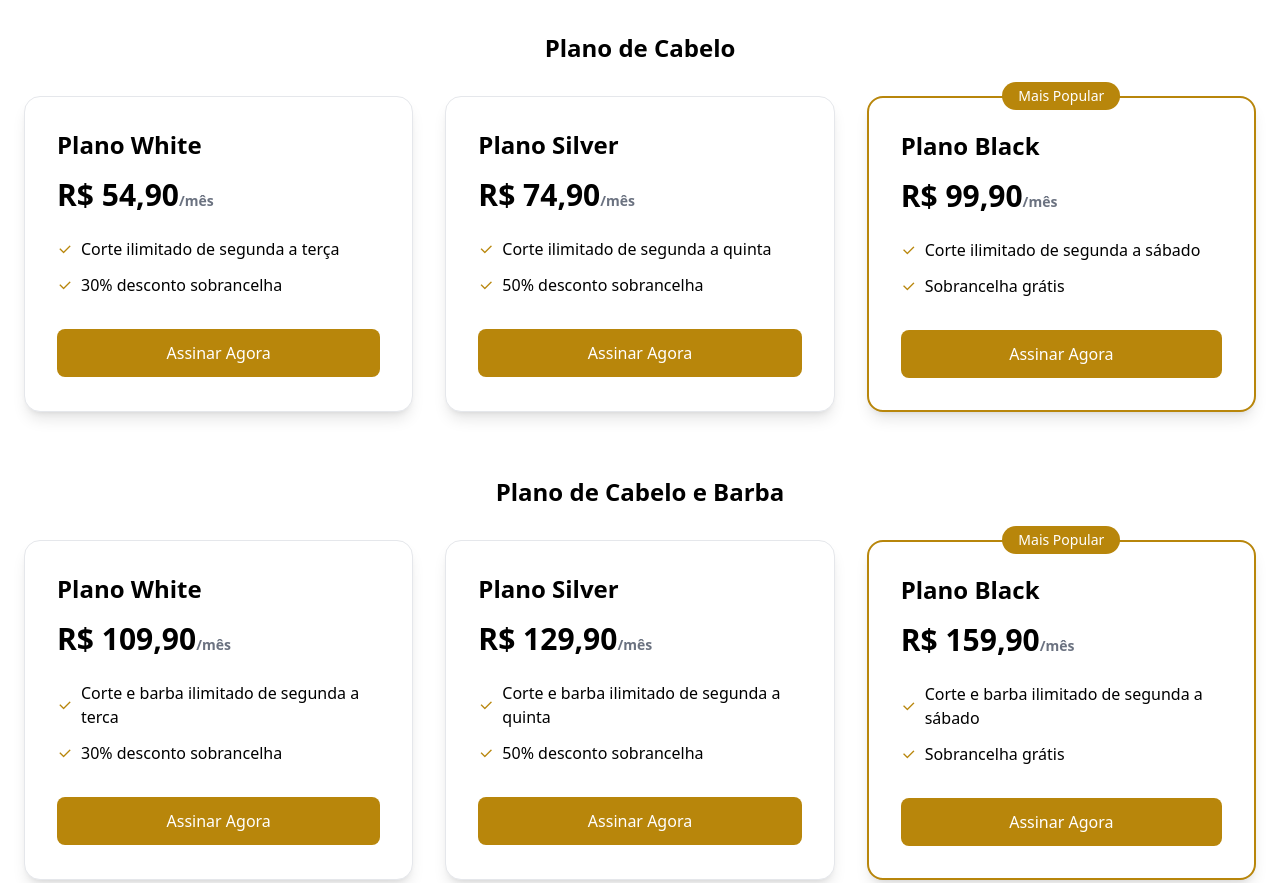
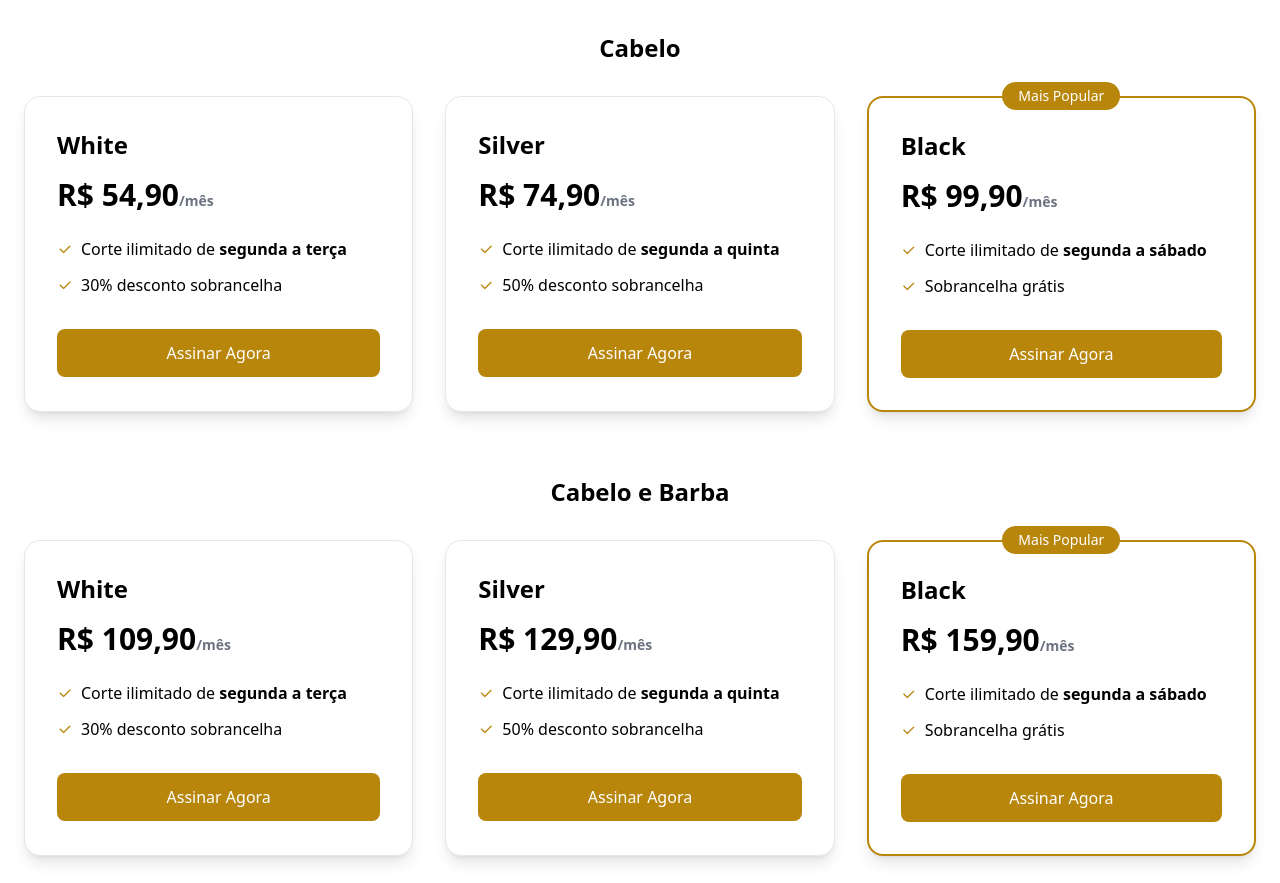
Before and after one commit to pedrodev2005/BarbeariaIrmaosDias, a plain HTML site: page index.html in a window 1280 px wide. Shown: the part 1460-2343 px from the top of the page. Drawn offline with nearby package versions, Linux system fonts and the light colour scheme.

Commit message:
Update index.html

```diff
--- a/index.html
+++ b/index.html
@@ -66,11 +66,11 @@
             <a href="#planos" class="text-gray-700 hover:text-primary"
               >Planos</a
             >
+            <a href="#unidades" class="text-gray-700 hover:text-primary"
+              >Unidades</a
+            >
             <a href="#galeria" class="text-gray-700 hover:text-primary"
               >Galeria</a
-            >
-            <a href="#unidades" class="text-gray-700 hover:text-primary"
-              >Unidades</a
             >
           </div>
           <a
@@ -168,19 +168,19 @@
         <div class="container mx-auto px-6">
           <h2 class="text-4xl font-bold text-center mb-16">Planos Mensais</h2>
           <div class="mb-16">
-            <h3 class="text-2xl font-bold text-center mb-8">Plano de Cabelo</h3>
+            <h3 class="text-2xl font-bold text-center mb-8">Cabelo</h3>
             <div class="grid grid-cols-1 md:grid-cols-3 gap-8">
               <div
                 class="bg-white p-8 rounded-lg shadow-lg border border-gray-200"
               >
-                <h3 class="text-2xl font-bold mb-4">Plano White</h3>
+                <h3 class="text-2xl font-bold mb-4">White</h3>
                 <div class="text-3xl font-bold mb-6">
                   R$ 54,90<span class="text-sm text-gray-500">/mês</span>
                 </div>
                 <ul class="space-y-3 mb-8">
                   <li class="flex items-center">
-                    <i class="ri-check-line text-primary mr-2"></i>Corte
-                    ilimitado de segunda a terça
+                    <i class="ri-check-line text-primary mr-2"></i>
+                    <p>Corte ilimitado de <b>segunda a terça</b></p>
                   </li>
 
                   <li class="flex items-center">
@@ -188,34 +188,39 @@
                     sobrancelha
                   </li>
                 </ul>
+
+                <a href="https://cashbarber.com.br/irmaosdias" target="_blank">
                   <button
                     class="w-full bg-primary text-white py-3 !rounded-button hover:bg-primary/90"
                   >
                     Assinar Agora
                   </button>
+                </a>
               </div>
               <div
                 class="bg-white p-8 rounded-lg shadow-lg border border-gray-200"
               >
-                <h3 class="text-2xl font-bold mb-4">Plano Silver</h3>
+                <h3 class="text-2xl font-bold mb-4">Silver</h3>
                 <div class="text-3xl font-bold mb-6">
                   R$ 74,90<span class="text-sm text-gray-500">/mês</span>
                 </div>
                 <ul class="space-y-3 mb-8">
                   <li class="flex items-center">
-                    <i class="ri-check-line text-primary mr-2"></i>Corte
-                    ilimitado de segunda a quinta
+                    <i class="ri-check-line text-primary mr-2"></i>
+                    <p>Corte ilimitado de <b>segunda a quinta</b></p>
                   </li>
                   <li class="flex items-center">
                     <i class="ri-check-line text-primary mr-2"></i>50% desconto
                     sobrancelha
                   </li>
                 </ul>
+                <a href="https://cashbarber.com.br/irmaosdias" target="_blank">
                   <button
                     class="w-full bg-primary text-white py-3 !rounded-button hover:bg-primary/90"
                   >
                     Assinar Agora
                   </button>
+                </a>
               </div>
               <div
                 class="bg-white p-8 rounded-lg shadow-lg border-2 border-primary relative"
@@ -225,44 +230,44 @@
                 >
                   Mais Popular
                 </div>
-                <h3 class="text-2xl font-bold mb-4">Plano Black</h3>
+                <h3 class="text-2xl font-bold mb-4">Black</h3>
                 <div class="text-3xl font-bold mb-6">
                   R$ 99,90<span class="text-sm text-gray-500">/mês</span>
                 </div>
                 <ul class="space-y-3 mb-8">
                   <li class="flex items-center">
-                    <i class="ri-check-line text-primary mr-2"></i>Corte
-                    ilimitado de segunda a sábado
+                    <i class="ri-check-line text-primary mr-2"></i>
+                    <p>Corte ilimitado de <b>segunda a sábado</b></p>
                   </li>
                   <li class="flex items-center">
                     <i class="ri-check-line text-primary mr-2"></i>Sobrancelha
                     grátis
                   </li>
                 </ul>
+                <a href="https://cashbarber.com.br/irmaosdias" target="_blank">
                   <button
                     class="w-full bg-primary text-white py-3 !rounded-button hover:bg-primary/90"
                   >
                     Assinar Agora
                   </button>
+                </a>
               </div>
             </div>
           </div>
           <div>
-            <h3 class="text-2xl font-bold text-center mb-8">
-              Plano de Cabelo e Barba
-            </h3>
+            <h3 class="text-2xl font-bold text-center mb-8">Cabelo e Barba</h3>
             <div class="grid grid-cols-1 md:grid-cols-3 gap-8">
               <div
                 class="bg-white p-8 rounded-lg shadow-lg border border-gray-200"
               >
-                <h3 class="text-2xl font-bold mb-4">Plano White</h3>
+                <h3 class="text-2xl font-bold mb-4">White</h3>
                 <div class="text-3xl font-bold mb-6">
                   R$ 109,90<span class="text-sm text-gray-500">/mês</span>
                 </div>
                 <ul class="space-y-3 mb-8">
                   <li class="flex items-center">
-                    <i class="ri-check-line text-primary mr-2"></i>Corte e barba
-                    ilimitado de segunda a terca
+                    <i class="ri-check-line text-primary mr-2"></i>
+                    <p>Corte ilimitado de <b>segunda a terça</b></p>
                   </li>
                   <li class="flex items-center">
                     <i class="ri-check-line text-primary mr-2"></i>30% desconto
@@ -270,34 +275,38 @@
                   </li>
                 </ul>
 
+                <a href="https://cashbarber.com.br/irmaosdias" target="_blank">
                   <button
                     class="w-full bg-primary text-white py-3 !rounded-button hover:bg-primary/90"
                   >
                     Assinar Agora
                   </button>
+                </a>
               </div>
               <div
                 class="bg-white p-8 rounded-lg shadow-lg border border-gray-200"
               >
-                <h3 class="text-2xl font-bold mb-4">Plano Silver</h3>
+                <h3 class="text-2xl font-bold mb-4">Silver</h3>
                 <div class="text-3xl font-bold mb-6">
                   R$ 129,90<span class="text-sm text-gray-500">/mês</span>
                 </div>
                 <ul class="space-y-3 mb-8">
                   <li class="flex items-center">
-                    <i class="ri-check-line text-primary mr-2"></i>Corte e barba
-                    ilimitado de segunda a quinta
+                    <i class="ri-check-line text-primary mr-2"></i>
+                    <p>Corte ilimitado de <b>segunda a quinta</b></p>
                   </li>
                   <li class="flex items-center">
                     <i class="ri-check-line text-primary mr-2"></i>50% desconto
                     sobrancelha
                   </li>
                 </ul>
+                <a href="https://cashbarber.com.br/irmaosdias" target="_blank">
                   <button
                     class="w-full bg-primary text-white py-3 !rounded-button hover:bg-primary/90"
                   >
                     Assinar Agora
                   </button>
+                </a>
               </div>
               <div
                 class="bg-white p-8 rounded-lg shadow-lg border-2 border-primary relative"
@@ -307,25 +316,27 @@
                 >
                   Mais Popular
                 </div>
-                <h3 class="text-2xl font-bold mb-4">Plano Black</h3>
+                <h3 class="text-2xl font-bold mb-4">Black</h3>
                 <div class="text-3xl font-bold mb-6">
                   R$ 159,90<span class="text-sm text-gray-500">/mês</span>
                 </div>
                 <ul class="space-y-3 mb-8">
                   <li class="flex items-center">
-                    <i class="ri-check-line text-primary mr-2"></i>Corte e barba
-                    ilimitado de segunda a sábado
+                    <i class="ri-check-line text-primary mr-2"></i>
+                    <p>Corte ilimitado de <b>segunda a sábado</b></p>
                   </li>
                   <li class="flex items-center">
                     <i class="ri-check-line text-primary mr-2"></i>Sobrancelha
                     grátis
                   </li>
                 </ul>
+                <a href="https://cashbarber.com.br/irmaosdias" target="_blank">
                   <button
                     class="w-full bg-primary text-white py-3 !rounded-button hover:bg-primary/90"
                   >
                     Assinar Agora
                   </button>
+                </a>
               </div>
             </div>
           </div>
```
Lines whose indentation alone changed are shown as unchanged.
